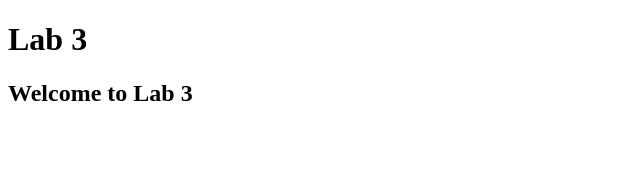
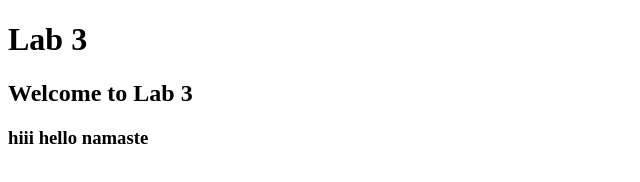
Before and after one commit to harshithareddyt6/fsdlab3, a plain HTML site: page index.html in a window 1280 px wide. Shown: the whole page, without its empty margins (0-640 px from the left). Drawn offline with Linux system fonts and the light colour scheme.

Commit message:
Update index.html

```diff
--- a/index.html
+++ b/index.html
@@ -8,5 +8,6 @@
 <body>
     <h1>Lab 3</h1>
     <h2>Welcome to Lab 3</h2>
+    <h3>hiii hello namaste</h3>
 </body>
 </html>
```
